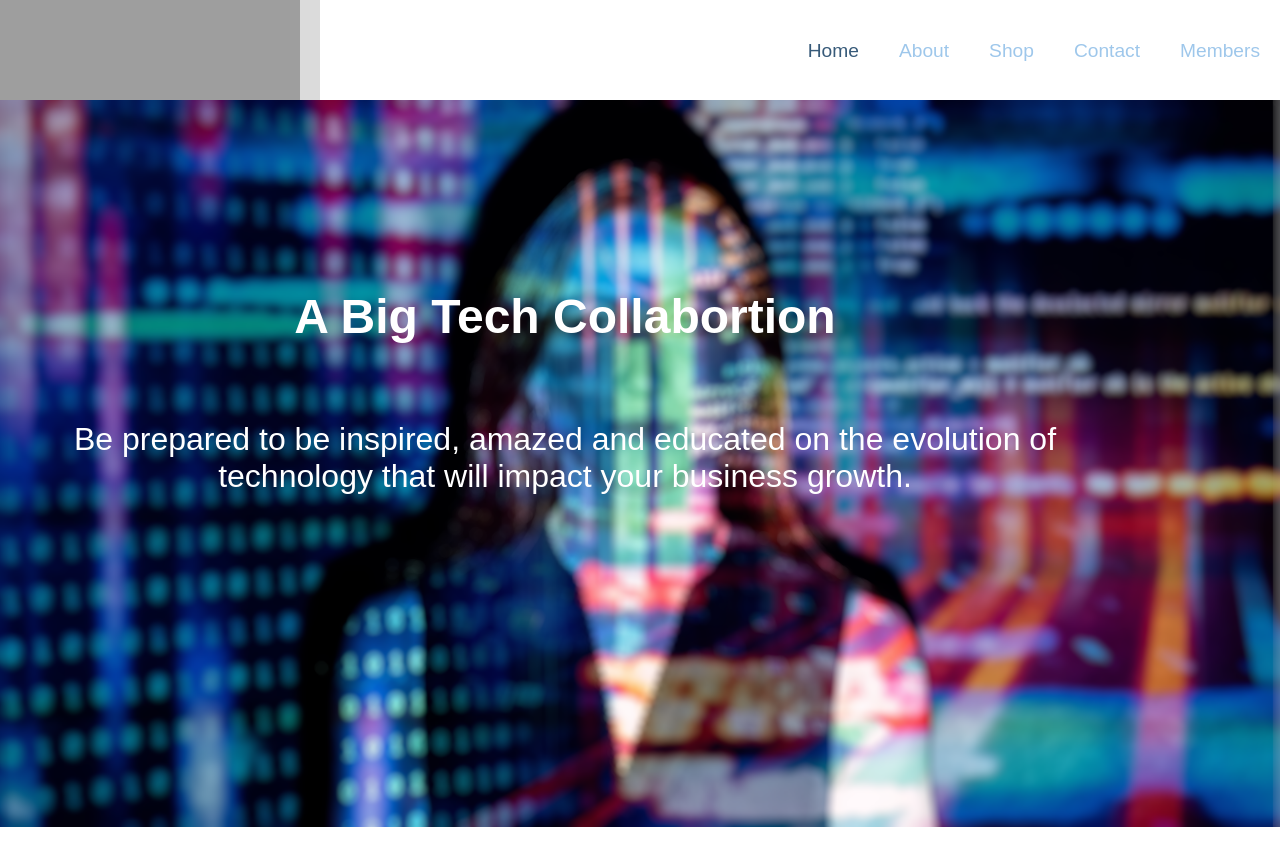
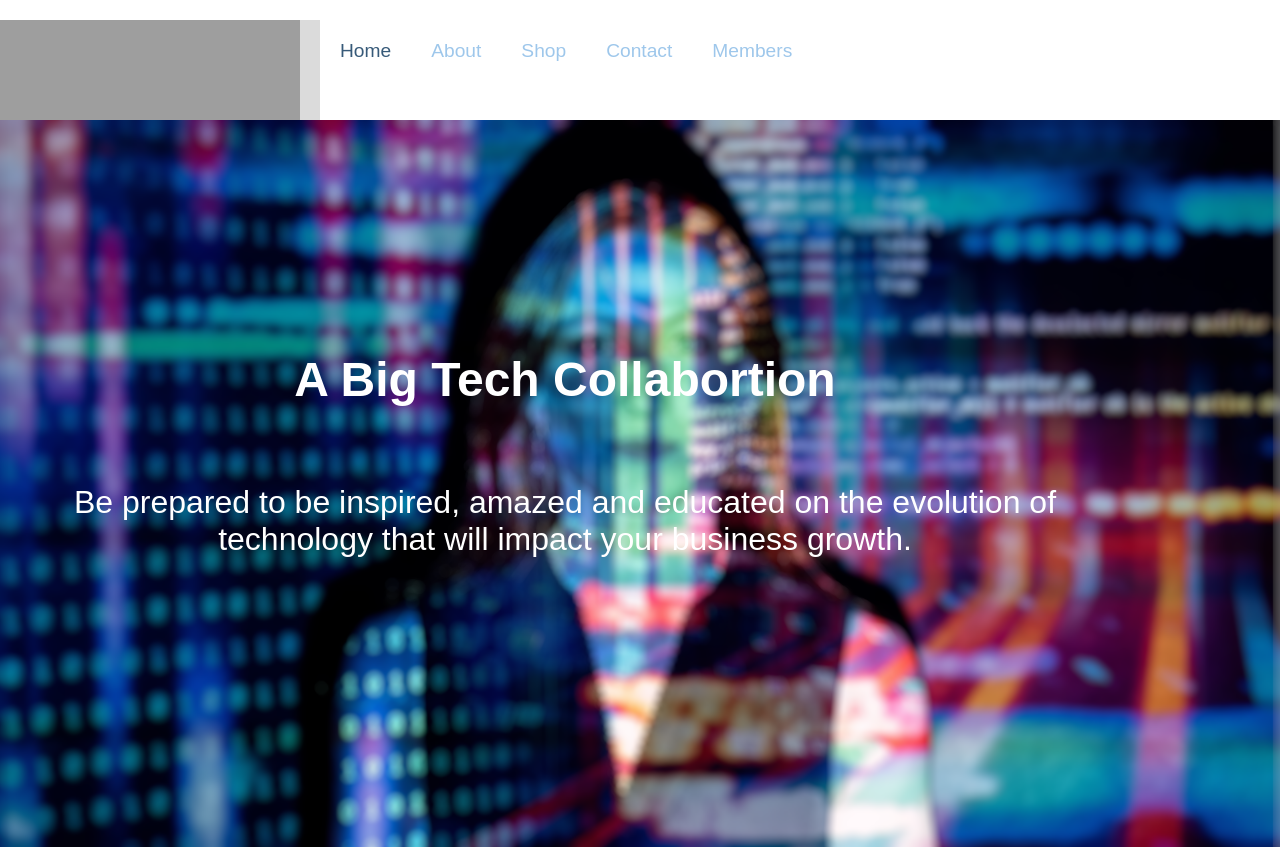
Before and after one commit to navitz97/TechspoWebsiteMain, a PHP site: page /index.php in a window 1280 px wide. Before the commit the page ends 827 px from the top, so only its background shows below. Run offline with PHP 8.4, Linux system fonts and the light colour scheme; grey boxes are pictures that could not be loaded.

Commit message:
Update Styles.css

```diff
--- a/Styles.css
+++ b/Styles.css
@@ -49,7 +49,7 @@ body {
 
 .navbar
 {
-    float: right;
+    /* float: right; */
     display: flex;
     background-color: white;
     margin-top: 20px;
@@ -84,49 +84,3 @@ body {
         object-fit: cover;
     }
 }
-
-/* .nav ul {
-    list-style: none;
-    text-align: right;
-    padding: 1%;
-    margin: 0;
-}
-.nav li {
-    font-family: 'Ariel', sans-serif;
-    font-size: 1.2em;
-    line-height: 40px;
-    height: 40px;
-    border-bottom: 1px solid #888;
-}
-
-.nav a {
-    text-decoration: none;
-    color: #9ec7eb;
-    display: block;
-    transition: .3s background-color;
-}
-
-.nav a:hover {
-    color: #4191d7;
-}
-
-.nav a.active {
-    background-color: #fff;
-    color: #444;
-    cursor: default;
-}
-
-@media screen and (min-width: 600px) {
-    .nav li {
-        width: 120px;
-        border-bottom: none;
-        height: 50px;
-        line-height: 50px;
-        font-size: 1.4em;
-    }
-
-    .nav li {
-        display: inline-block;
-        margin-right: -4px;
-    }
-} */
```
